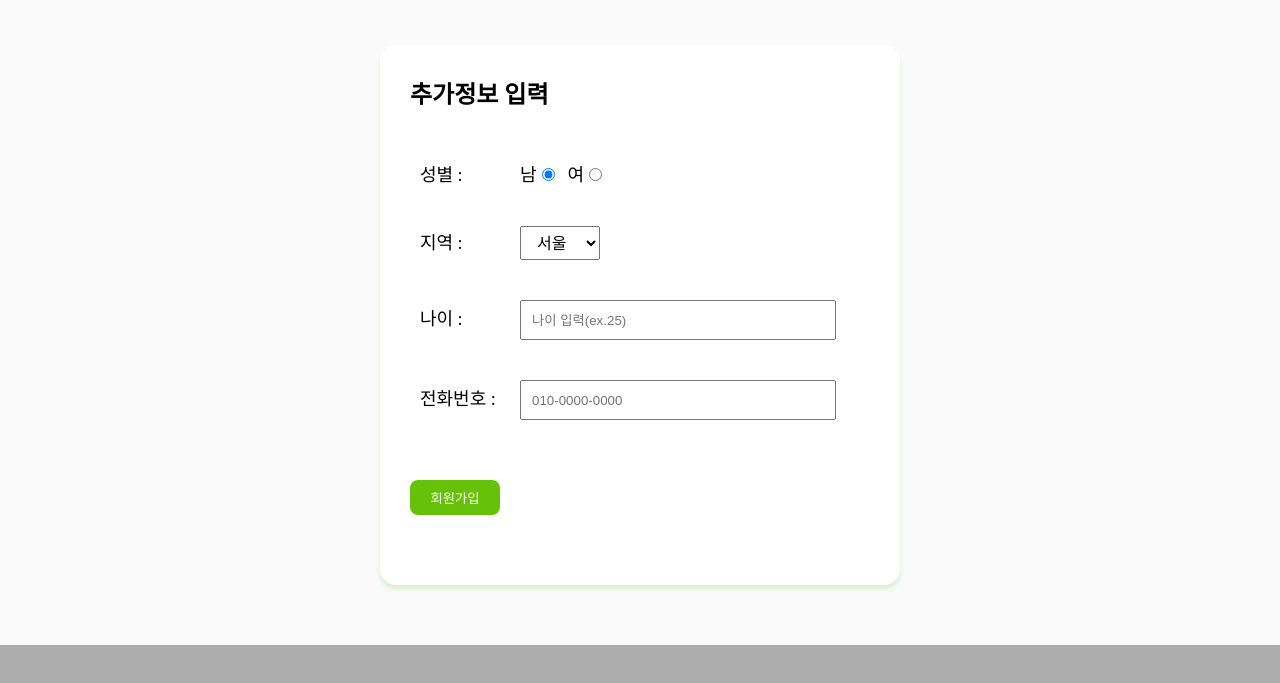
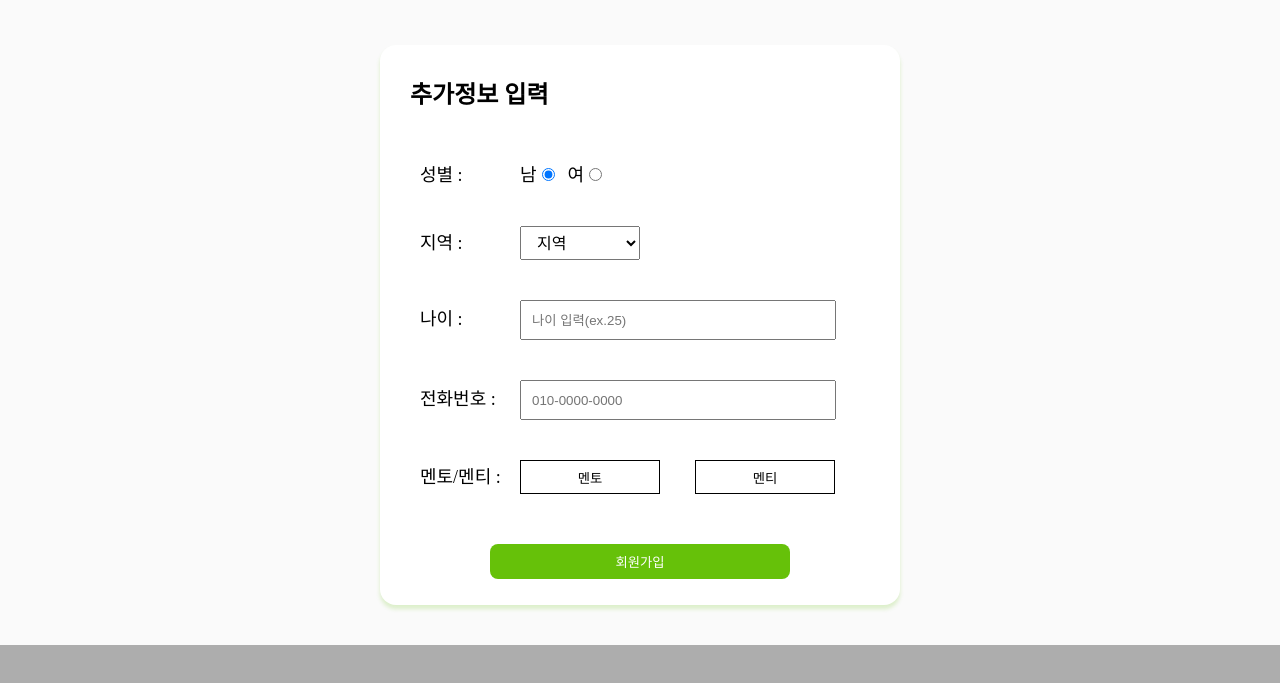
Before and after one commit to Teamo-project/Teamo-frontend, a React (Create React App) app: page /signup/Google/1 in a window 1280 px wide. Shown: the part 155-838 px from the top of the page. Built offline with nearby package versions, Linux system fonts and the light colour scheme; a small style sheet from the web is missing.

Commit message:
추가정보 입력 창 수정

```diff
--- a/package.json
+++ b/package.json
@@ -12,6 +12,7 @@
     "@testing-library/user-event": "^13.5.0",
     "@toast-ui/react-editor": "^3.2.3",
     "axios": "^1.4.0",
+    "buffer": "^6.0.3",
     "jwt-decode": "^3.1.2",
     "react": "^18.2.0",
     "react-bootstrap": "^2.8.0",
--- a/src/components/js/Redirection.js
+++ b/src/components/js/Redirection.js
@@ -1,6 +1,6 @@
 import { useNavigate, useParams } from "react-router-dom";
 import axios from "axios";
-
+import { Buffer } from "buffer";
 import { useDispatch, useSelector } from "react-redux";
 import { login } from "../../redux/slices/userSlice";
 import { useEffect, useState } from "react";
@@ -18,7 +18,6 @@ function Redirection() {
 
   const signup = async () => {
     try {
-      console.log(accessToken);
       await axios
         .get(
           "http://ec2-3-37-185-169.ap-northeast-2.compute.amazonaws.com:8080/v1/user/info",
@@ -29,7 +28,8 @@ function Redirection() {
           }
         )
         .then((res) => {
-          console.log(res);
+          console.log(res, "res값");
+          console.log(jwtDecode(accessToken));
           localStorage.setItem("token", accessToken);
           dispatch(
             login({
@@ -44,11 +44,12 @@ function Redirection() {
               userRegion: res.data.region,
             })
           );
-          navigate("/");
+          //navigate("/");
         });
     } catch (err) {
       alert("oAuth token expired");
       console.log(err);
+      throw new Error(err);
     }
   };
 
--- a/src/routes/css/FirstGoogleSignUp.module.css
+++ b/src/routes/css/FirstGoogleSignUp.module.css
@@ -2,16 +2,26 @@
   margin: 200px auto;
   padding: 30px;
   width: 460px;
-  height: 480px;
+  height: 500px;
   border-radius: 16px;
   background-color: #fff;
   box-shadow: 0px 4px 4px 0px rgba(102, 193, 9, 0.2);
   font-size: 18px;
 }
-
+.mentomenti {
+  width: 140px;
+  height: 34px;
+  background-color: #fff;
+  border: 1px solid black;
+  cursor: pointer;
+}
+.mentomenti:focus {
+  background-color: #66c109;
+  color: white;
+}
 .selectRegion {
   margin-top: 40px;
-  width: 80px;
+  width: 120px;
   height: 34px;
   font-size: 16px;
   padding-left: 12px;
--- a/src/routes/js/firstGoogleLogin.js
+++ b/src/routes/js/firstGoogleLogin.js
@@ -11,12 +11,15 @@ function FirstGoogle() {
     userId: userId.userId,
     phone: "",
     gender: "남",
-    region: "서울",
+    region: "서울경기",
     age: "",
+    role: "",
   });
-  const { phone, gender, region, age } = user;
+  console.log(user);
+  const { phone, gender, region, age, mentomenti } = user;
   const onChange = (event) => {
     const { value, name } = event.target;
+
     setUser({
       ...user,
       [name]: value,
@@ -32,6 +35,7 @@ function FirstGoogle() {
 
   const submit = async () => {
     try {
+      console.log(user);
       await axios
         .post(
           "http://ec2-3-37-185-169.ap-northeast-2.compute.amazonaws.com:8080/v1/auth/join/plus",
@@ -98,8 +102,17 @@ function FirstGoogle() {
                 name="region"
                 onChange={onChange}
               >
+                <option value="">지역</option>
                 <option value="서울">서울</option>
+                <option value="인천">인천</option>
                 <option value="경기">경기</option>
+                <option value="충청북도">충청북도</option>
+                <option value="충청남도">충청남도</option>
+                <option value="경상북도">경상북도</option>
+                <option value="경상남도">경상남도</option>
+                <option value="전라북도">전라북도</option>
+                <option value="전라남도">전라남도</option>
+                <option value="강원도">강원도</option>
               </select>
             </div>
             <div style={{ marginTop: "40px" }}>
@@ -128,12 +141,40 @@ function FirstGoogle() {
                 className={google.textInput}
               />
             </div>
+            <div style={{ marginTop: "40px" }}>
+              <span style={{ width: "100px", display: "inline-block" }}>
+                멘토/멘티 :{" "}
+              </span>
+              <button
+                value="mentor"
+                onClick={onChange}
+                name="role"
+                className={google.mentomenti}
+              >
+                멘토
+              </button>
+              <button
+                value="mentee"
+                onClick={onChange}
+                name="role"
+                className={google.mentomenti}
+                style={{ marginLeft: "35px" }}
+              >
+                멘티
+              </button>
+            </div>
           </div>
-          <div style={{ marginTop: "60px" }}>
+          <div
+            style={{
+              marginTop: "50px",
+              display: "flex",
+              justifyContent: "center",
+            }}
+          >
             <Button
               onClick={sumbitGoogle}
               style={{
-                width: "90px",
+                width: "300px",
                 height: "35px",
                 backgroundColor: "#66c109",
                 color: "white",
--- a/src/routes/js/login.js
+++ b/src/routes/js/login.js
@@ -11,8 +11,7 @@ import axios from "axios";
 function Login() {
   const navigate = useNavigate();
   const nowURL = new URL(window.location.href);
-
-  console.log(nowURL.origin);
+  console.log(nowURL.origin, "zz");
   // 구글 로그인 연결
   const GoogleLogin = () => {
     window.location.href = `http://ec2-3-37-185-169.ap-northeast-2.compute.amazonaws.com:8080/oauth2/authorize/google?redirect_uri=${nowURL.origin}/oauth2/redirect`;
```
Also changed, not shown: 1 other file (tests, documents, lock files or other folders).
